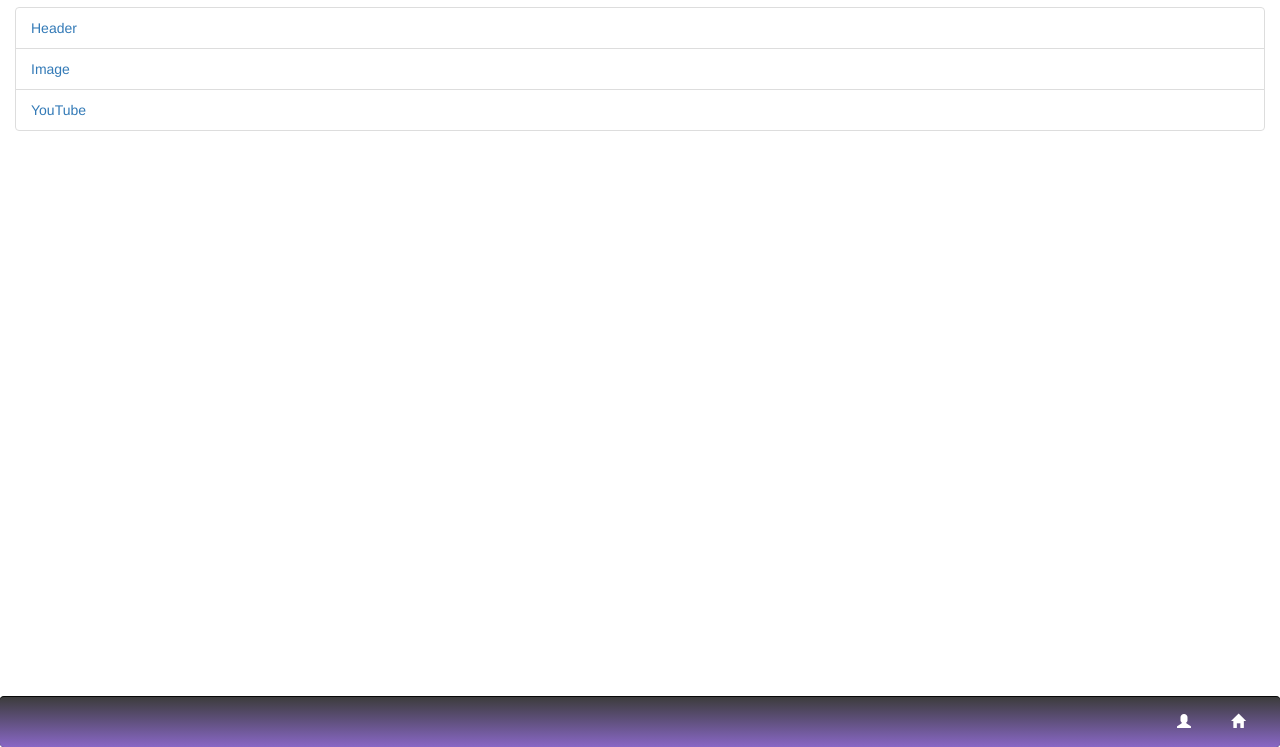
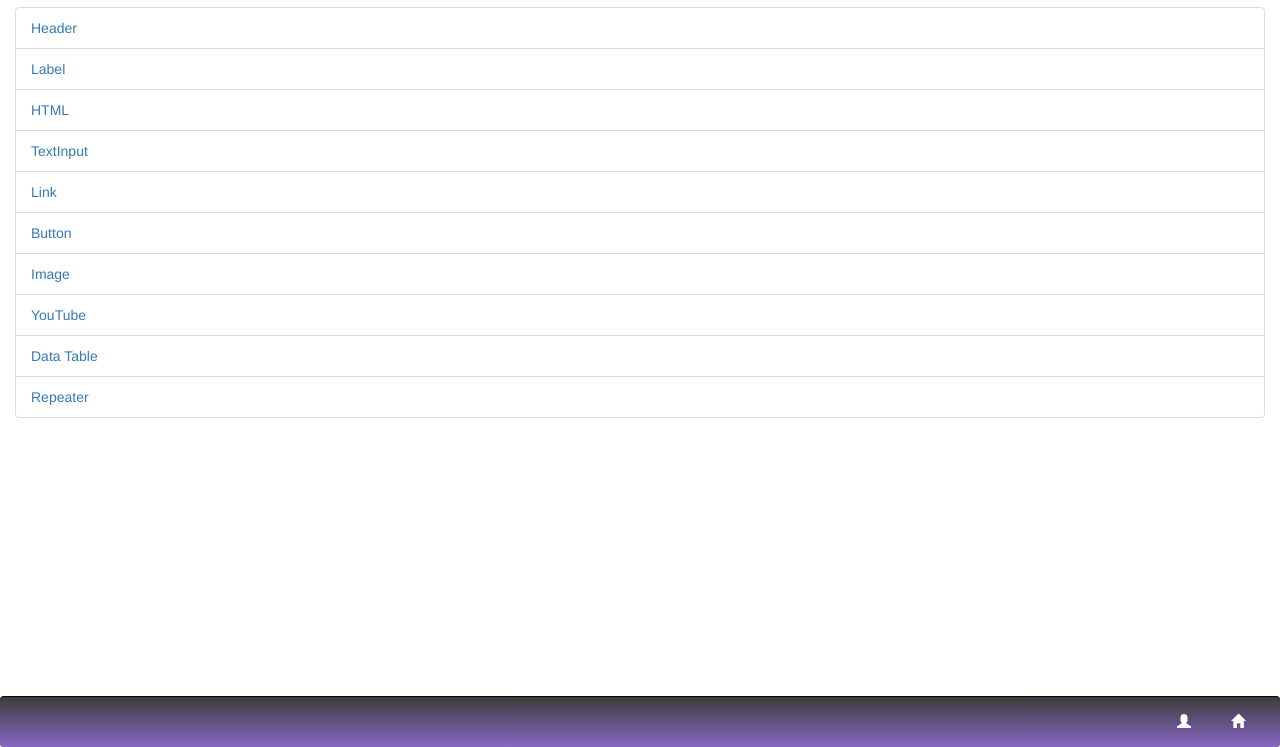
Before and after one commit to ccyycc/chen-chengyang-webdev, a website: page public/assignment/assignemnt2/widget/widget-choose.html in a window 1280 px wide. Shown: the part 53-800 px from the top of the page. Drawn offline with nearby package versions, Linux system fonts and the light colour scheme.

Commit message:
fixing widget

```diff
--- a/public/assignment/assignemnt2/widget/widget-choose.html
+++ b/public/assignment/assignemnt2/widget/widget-choose.html
@@ -39,8 +39,15 @@
      role="main">
     <ul class="list-group nowarp">
         <li class="list-group-item"><a href="widget-heading-edit.html">Header</a> </li>
+        <li class="list-group-item"><a href="">Label</a> </li>
+        <li class="list-group-item"><a href="">HTML</a> </li>
+        <li class="list-group-item"><a href="">TextInput</a> </li>
+        <li class="list-group-item"><a href="">Link</a> </li>
+        <li class="list-group-item"><a href="">Button</a> </li>
         <li class="list-group-item"><a href="widget-image-edit.html">Image</a> </li>
         <li class="list-group-item"><a href="widget-youtube-edit.html">YouTube</a> </li>
+        <li class="list-group-item"><a href="">Data Table</a> </li>
+        <li class="list-group-item"><a href="">Repeater</a> </li>
     </ul>
 </div>
 
```
Also changed, not shown: public/assignment/assignemnt2/widget/widget-list.html (+6 -11 lines).
